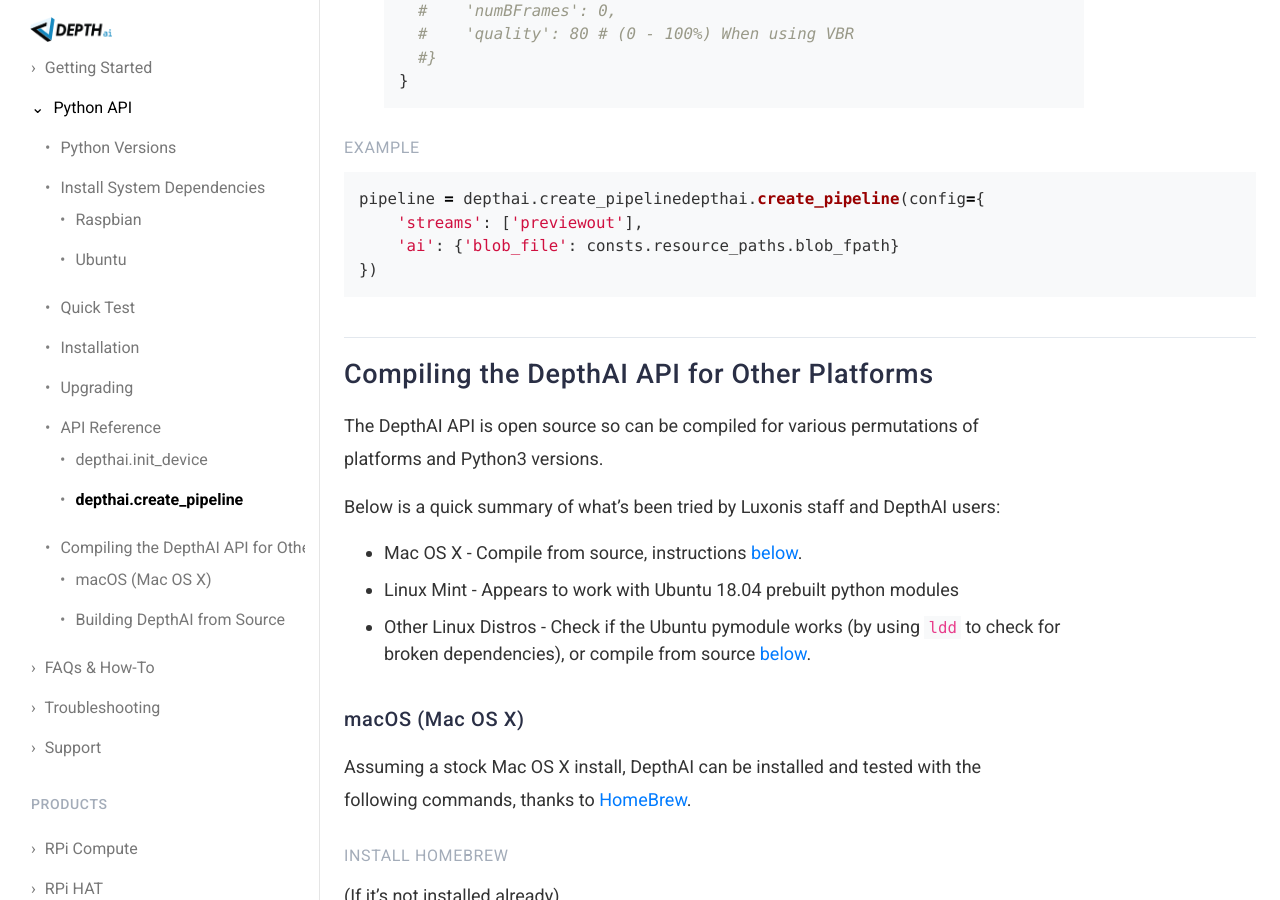
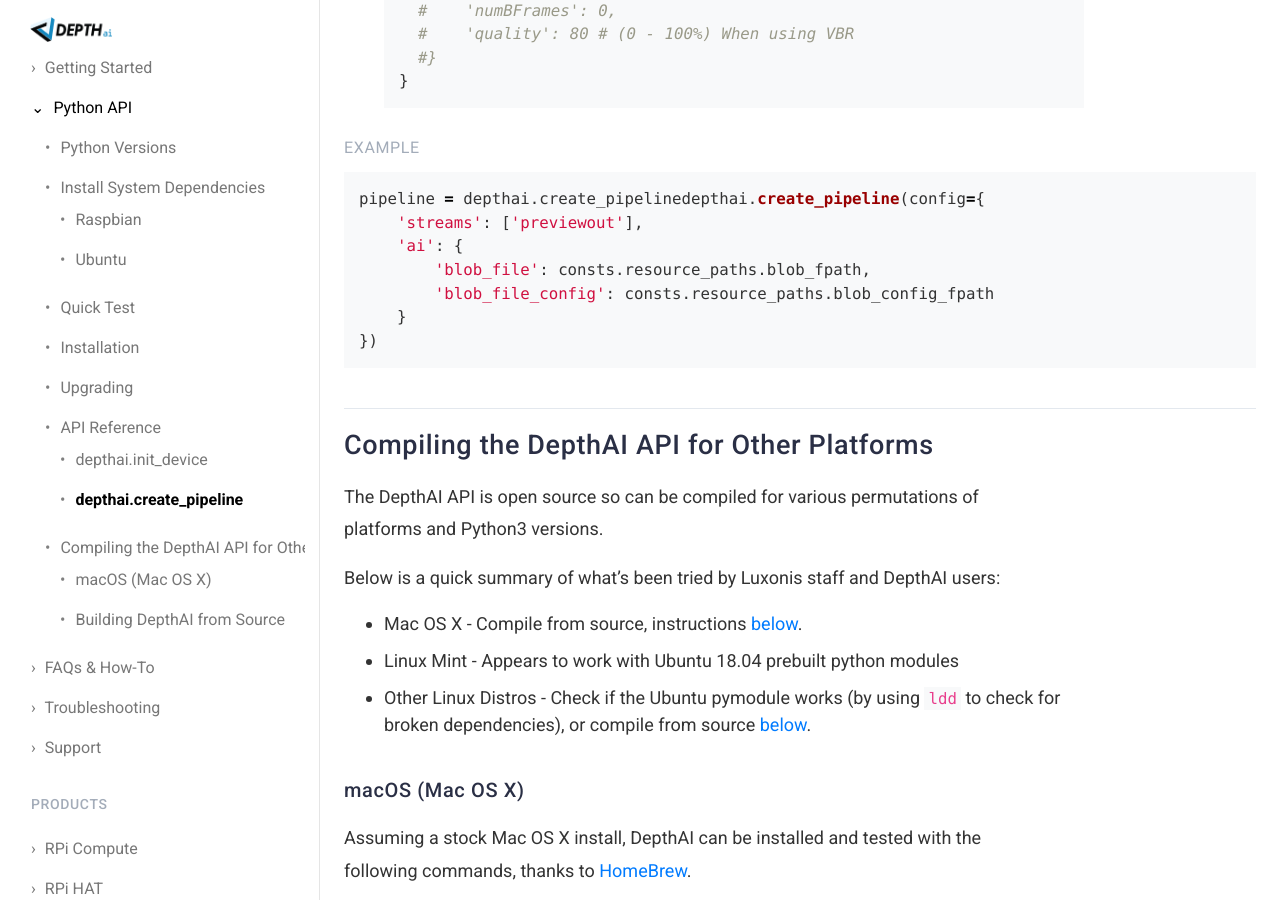
Before and after one commit to luxonis/depthai-docs-website, a Jekyll site: the page built from api.md, in a window 1280 px wide and 900 px high, scrolled down 4932 px. Built offline with Jekyll 4.4.1, drawn with Linux system fonts in a browser that asks for light colours; nearby versions of some CDN libraries.

Commit message:
fix broken example (not running without config)

````diff
--- a/api.md
+++ b/api.md
@@ -192,7 +192,10 @@ Initializes a DepthAI Pipeline, returning the created `Pipeline` if successful a
 ```py
 pipeline = depthai.create_pipelinedepthai.create_pipeline(config={
     'streams': ['previewout'],
-    'ai': {'blob_file': consts.resource_paths.blob_fpath}
+    'ai': {
+        'blob_file': consts.resource_paths.blob_fpath,
+        'blob_file_config': consts.resource_paths.blob_config_fpath
+    }
 })
 ```
 
````
